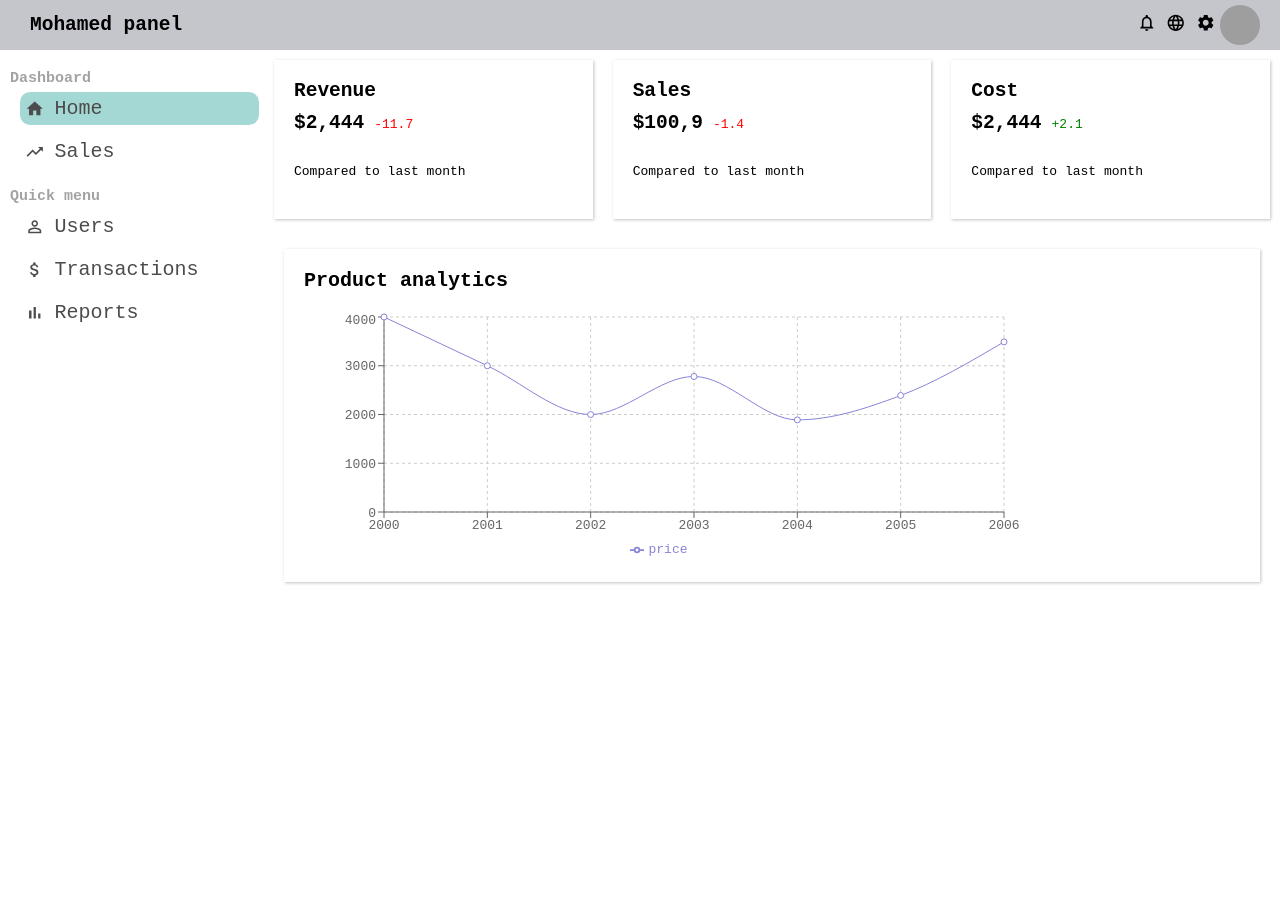
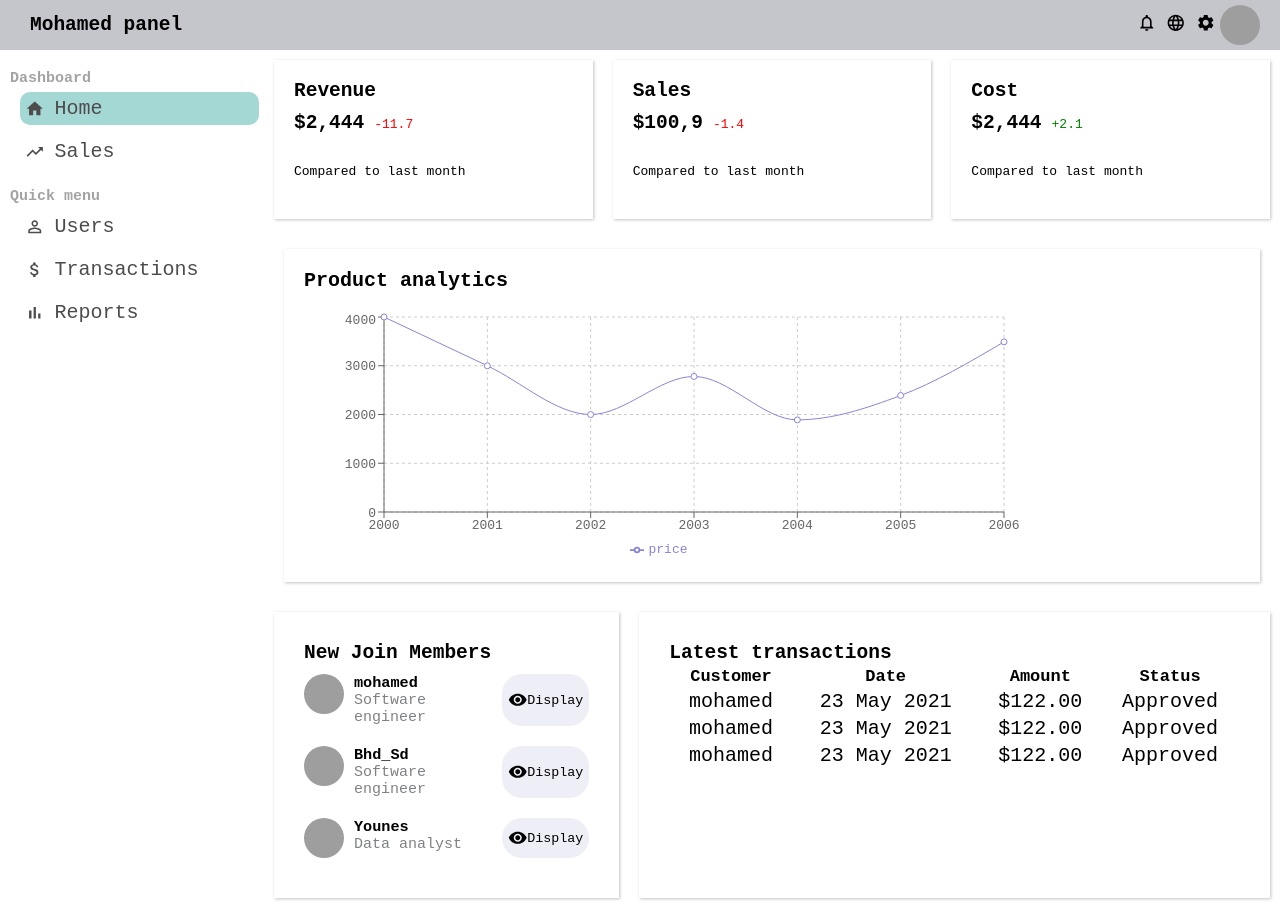
Before and after one commit to MohamedGouaouri/react-dashboard, a React (Create React App) app: page / in a window 1280 px wide. Before the commit the page ends 800 px from the top, so only its background shows below. Built offline with nearby package versions, Linux system fonts and the light colour scheme; grey boxes are pictures that could not be loaded.

Commit message:
new users widget built

```diff
--- a/src/components/pages/home/Home.jsx
+++ b/src/components/pages/home/Home.jsx
@@ -4,10 +4,25 @@ import Chart from '../../chart/Chart'
 import FeaturedInfo from '../../featuredInfo/FeaturedInfo'
 
 import './home.css'
+import Member from './Member'
+import TransactionTable from './TransactionTable'
 
 export default function Home(){
     return <div className="home">
         <FeaturedInfo />
         <Chart />
+        <div className="wrapper">
+            <div className="new-joins">
+                <h2>New Join Members</h2>
+                <Member name="mohamed" role="Software engineer"/>
+                <Member name="Bhd_Sd" role="Software engineer"/>
+                <Member name="Younes" role="Data analyst"/>
+            </div>
+
+            <div className="transactions">
+                <h2>Latest transactions</h2>
+                <TransactionTable />
+            </div>
+        </div>
     </div>
 }
--- /dev/null
+++ b/src/components/pages/home/Member.jsx
@@ -0,0 +1,16 @@
+import { Visibility } from "@material-ui/icons"
+import React from "react"
+
+export default function Member({name, role}){
+    return <div className="member">
+        <img src="https://thispersondoesnotexist.com/image" alt="" srcset="" height="40" width="40"/>
+        <div className="member-desc">
+            <h3>{name}</h3>
+            <span>{role}</span>
+        </div>
+        <button >
+            <Visibility className="btn-icon"/>
+            Display
+        </button>
+    </div>
+}
--- /dev/null
+++ b/src/components/pages/home/TransactionTable.jsx
@@ -0,0 +1,48 @@
+import React from "react";
+
+export default function TransactionTable(){
+    return <table className="transactions-table">
+        <thead>
+            <tr>
+                <th>Customer</th>
+                <th>Date</th>
+                <th>Amount</th>
+                <th>Status</th>
+            </tr>
+        </thead>
+        <tbody>
+            <tr>
+                <td><User name="mohamed"/></td>
+                <td>23 May 2021</td>
+                <td>$122.00</td>
+                <td><Status status="Approved"/></td>
+            </tr>
+
+            <tr>
+                <td><User name="mohamed"/></td>
+                <td>23 May 2021</td>
+                <td>$122.00</td>
+                <td><Status status="Approved"/></td>
+            </tr>
+
+            <tr>
+                <td><User name="mohamed"/></td>
+                <td>23 May 2021</td>
+                <td>$122.00</td>
+                <td><Status status="Approved"/></td>
+            </tr>
+        </tbody>
+    </table>
+}
+
+function User({name}){
+    return <div>
+        {name}
+    </div>
+
+}
+function Status({status}){
+    return <div>
+        {status}
+    </div>
+}
--- a/src/components/pages/home/home.css
+++ b/src/components/pages/home/home.css
@@ -1,3 +1,64 @@
 .home {
   flex: 4;
 }
+.wrapper {
+  /* margin: 20px; */
+  display: flex;
+}
+.new-joins {
+  flex: 1;
+  margin: 10px;
+  padding: 30px;
+  display: flex;
+  flex-direction: column;
+  box-shadow: 1px 1px 3px rgb(194, 194, 194);
+}
+.transactions {
+  flex: 2;
+  margin: 10px;
+  padding: 30px;
+  box-shadow: 1px 1px 3px rgb(194, 194, 194);
+}
+
+.member {
+  display: flex;
+  padding: 10px 0;
+}
+.member img {
+  flex-direction: 1;
+  border-radius: 50%;
+  margin-right: 10px;
+}
+.member-desc {
+  flex: 3;
+}
+.member button {
+  flex: 1;
+  display: flex;
+  justify-content: center;
+  align-items: center;
+  margin-left: 10px;
+  border: none;
+  background-color: #eeeef7;
+  border-radius: 20px;
+  cursor: pointer;
+}
+
+.member-desc span {
+  color: rgb(127, 130, 133);
+  font-size: 15px;
+}
+
+/* Transaction table */
+
+.transactions-table {
+  width: 100%;
+  font-size: 17px;
+  font-weight: bold;
+}
+.transactions-table td {
+  text-align: center;
+  font-size: 20px;
+  font-weight: 100;
+  margin: 20px;
+}
```
